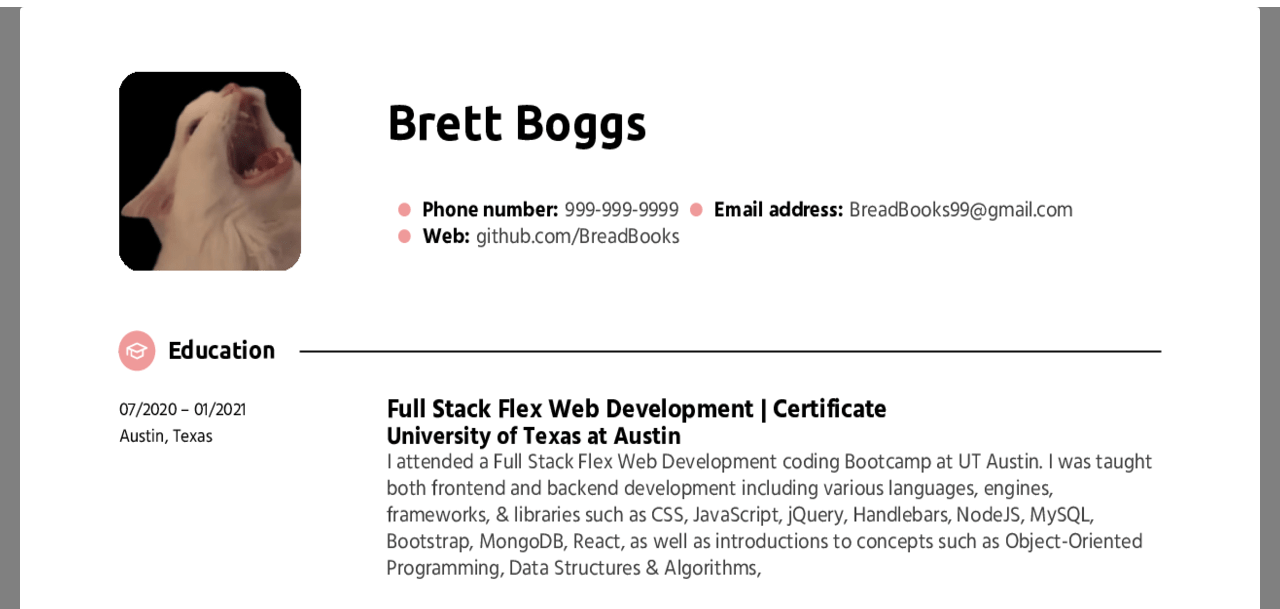
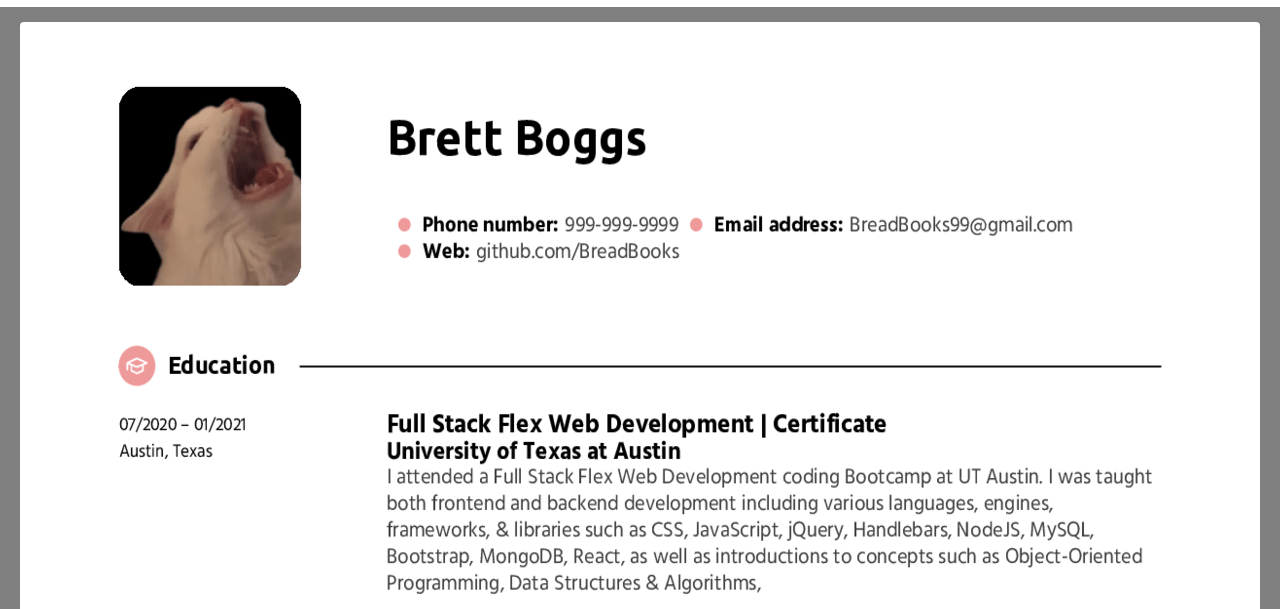
Before and after one commit to BreadBooks/BreadBooks, a website: page layout/resume.html in a window 1280 px wide. Shown: the part 116-725 px from the top of the page. Drawn offline with nearby package versions, Linux system fonts and the light colour scheme; files that its build step writes are made by us from their sources.

Commit message:
Resume Changes

```diff
--- a/assets/css/style.css
+++ b/assets/css/style.css
@@ -19,3 +19,12 @@ body {
 .card {
     margin: 10px;
 }
+
+.resume {
+    text-shadow: pink 1px 1px 2px;
+}
+
+.img-fluid {
+    margin-top: 15px;
+    margin-bottom: 15px;
+}
--- a/layout/resume.html
+++ b/layout/resume.html
@@ -6,15 +6,15 @@
   <meta name="viewport" content="width=device-width, initial-scale=1.0">
   <link href="https://cdn.jsdelivr.net/npm/bootstrap@5.0.0-beta1/dist/css/bootstrap.min.css" rel="stylesheet"
     integrity="sha384-giJF6kkoqNQ00vy+HMDP7azOuL0xtbfIcaT9wjKHr8RbDVddVHyTfAAsrekwKmP1" crossorigin="anonymous">
-  <link href="assets/css/style.css" rel="stylesheet">
+  <link href="../assets/css/style.css" rel="stylesheet">
   <title>BreadBooks Resume</title>
 </head>
-<body>
-    <div class="jumbotron jumbotron-fluid">
+<body class="resume">
+    <div class="jumbotron  jumbotron-fluid">
         <div class="container">
           <h1 class="display-4 text-center">My Resume</h1>
             <div class="dropdown show text-center">
-              <a class="btn btn-secondary dropdown-toggle" href="#" role="button" id="dropdownMenuLink" data-toggle="dropdown" aria-haspopup="true" aria-expanded="false">
+              <a class="btn btn-secondary dropdown-toggle " href="#" role="button" id="dropdownMenuLink" data-toggle="dropdown" aria-haspopup="true" aria-expanded="false">
                 Navigate Here
               </a>
               <div class="dropdown-menu" aria-labelledby="dropdownMenuLink">
```
